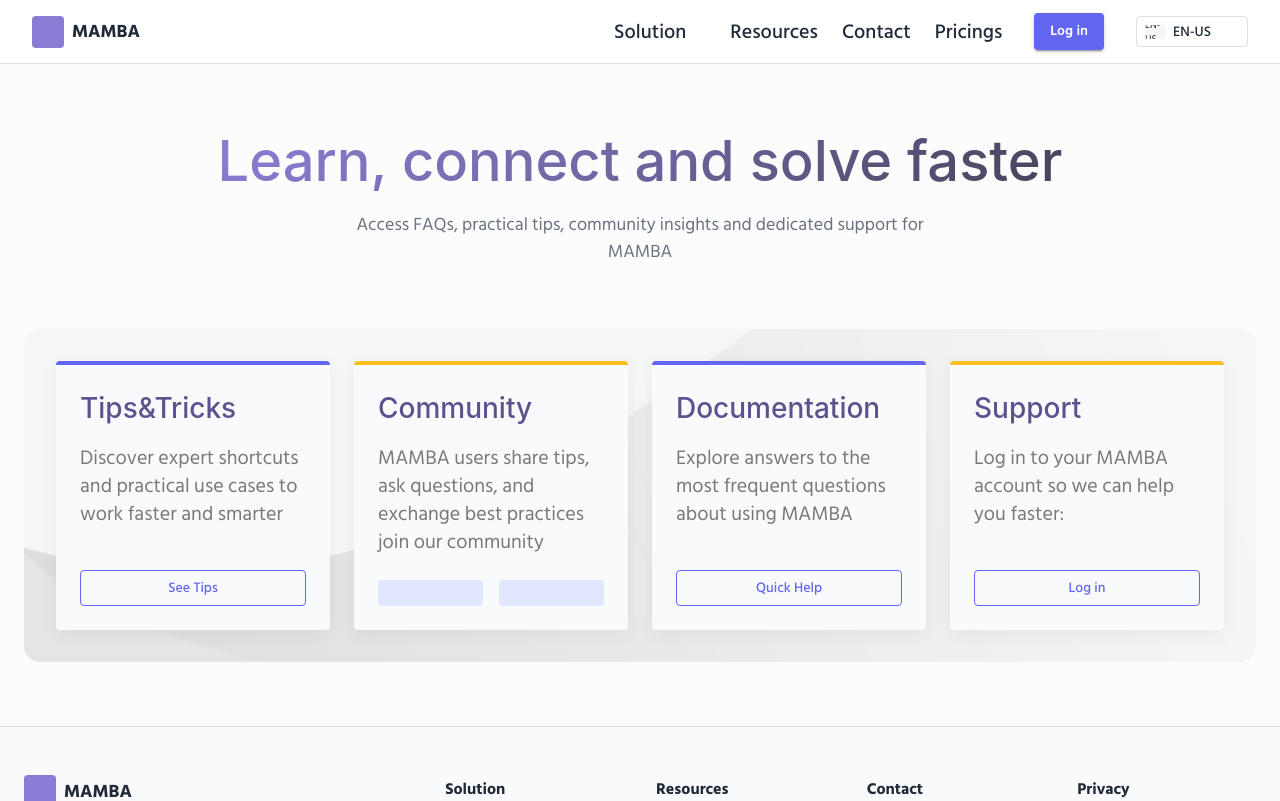
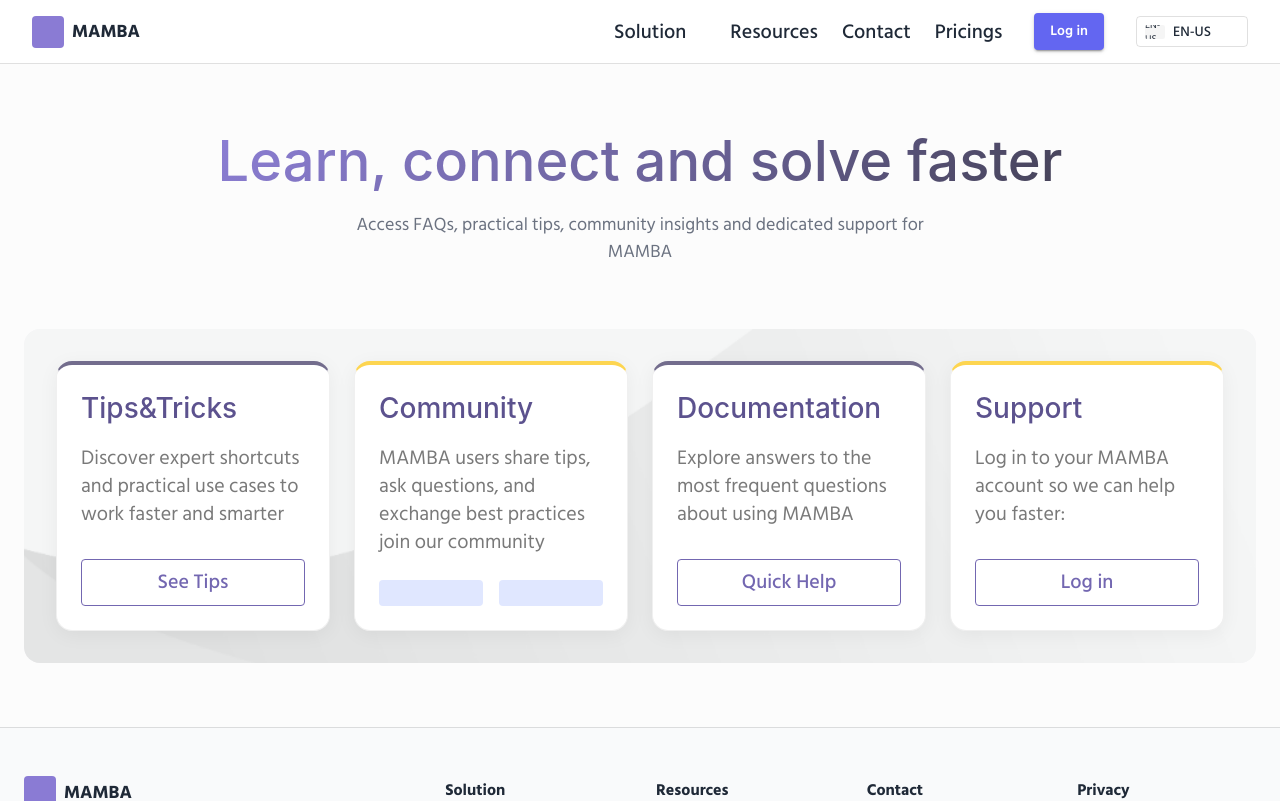
Before and after one commit to Juanda-Mayorga/Repositorio-pruebas-design, a React (Vite) app: page /resources in a window 1280 px wide. Shown: the top 801 px of the page. Built offline with nearby package versions, Linux system fonts and the light colour scheme; some icons are missing.

Commit message:
✨feat: update design system buttons and cards
- Update MuiButton outline style with new colors and typography.
- Update MuiCard style with new background, border, and radius.
- Apply new styles to ResourcesPage cards and buttons.

```diff
--- a/src/platform/design-system/theme/theme.ts
+++ b/src/platform/design-system/theme/theme.ts
@@ -323,11 +323,27 @@ export const getTheme = (mode: PaletteMode) => createTheme({
                     },
                 },
                 outlinedPrimary: {
-                    borderColor: mambaPrimary[300],
+                    backgroundColor: '#FFFFFF',
+                    color: '#7367B1', // mambaPrimary[700]
+                    borderColor: '#7367B1', // mambaPrimary[700]
+                    fontFamily: '"Hind Siliguri", sans-serif',
+                    fontSize: '20px',
+                    fontWeight: 500, // Medium
                     '&:hover': {
-                        backgroundColor: mambaPrimary[50],
-                        borderColor: mambaPrimary[400],
+                        backgroundColor: '#EDEBFB', // mambaPrimary[100]
+                        color: '#7367B1',
+                        borderColor: '#7367B1',
                     },
+                    '&:active': {
+                        backgroundColor: '#DFDAF9', // mambaPrimary[300]
+                        color: '#7367B1',
+                        borderColor: '#7367B1',
+                    },
+                    '&.Mui-selected': { // Covering potential selected state usage
+                        backgroundColor: '#DFDAF9',
+                        color: '#7367B1',
+                        borderColor: '#7367B1',
+                    }
                 },
                 textPrimary: {
                     '&:hover': {
@@ -339,7 +355,9 @@ export const getTheme = (mode: PaletteMode) => createTheme({
         MuiCard: {
             styleOverrides: {
                 root: {
-                    borderRadius: '4px',
+                    backgroundColor: '#FFFFFF',
+                    border: '1px solid #F0F0F0',
+                    borderRadius: '16px',
                     boxShadow: mode === 'light' ? '0px 4px 20px rgba(0, 0, 0, 0.05)' : '0px 4px 20px rgba(0, 0, 0, 0.5)',
                 },
             },
--- a/src/web/pages/ResourcesPage.tsx
+++ b/src/web/pages/ResourcesPage.tsx
@@ -57,7 +57,7 @@ export const ResourcesPage = () => {
                         <Grid container spacing={3} sx={{ position: 'relative', zIndex: 1 }}>
                             {/* Tips & Tricks Card */}
                             <Grid size={{ xs: 12, md: 3 }}>
-                                <Card sx={{ height: '100%', borderTop: '4px solid #6366F1' }}>
+                                <Card sx={{ height: '100%', borderTop: '4px solid #736D8D' }}>
                                     <CardContent sx={{ display: 'flex', flexDirection: 'column', height: '100%', p: 3 }}>
                                         <Typography variant="h3" sx={{ mb: 2, color: '#5C528E' }}>
                                             Tips&Tricks
@@ -65,7 +65,7 @@ export const ResourcesPage = () => {
                                         <Typography variant="body1" sx={{ mb: 3, flexGrow: 1, color: '#797979' }}>
                                             Discover expert shortcuts and practical use cases to work faster and smarter
                                         </Typography>
-                                        <Button variant="outlined" fullWidth sx={{ textTransform: 'none', color: '#6366F1', borderColor: '#6366F1', fontFamily: 'Hind Siliguri' }}>
+                                        <Button variant="outlined" fullWidth sx={{ fontFamily: 'Hind Siliguri' }}>
                                             See Tips
                                         </Button>
                                     </CardContent>
@@ -74,7 +74,7 @@ export const ResourcesPage = () => {
 
                             {/* Community Card */}
                             <Grid size={{ xs: 12, md: 3 }}>
-                                <Card sx={{ height: '100%', borderTop: '4px solid #FBBF24' }}>
+                                <Card sx={{ height: '100%', borderTop: '4px solid #FDD550' }}>
                                     <CardContent sx={{ display: 'flex', flexDirection: 'column', height: '100%', p: 3 }}>
                                         <Typography variant="h3" sx={{ mb: 2, color: '#5C528E' }}>
                                             Community
@@ -96,7 +96,7 @@ export const ResourcesPage = () => {
 
                             {/* Documentation Card */}
                             <Grid size={{ xs: 12, md: 3 }}>
-                                <Card sx={{ height: '100%', borderTop: '4px solid #6366F1' }}>
+                                <Card sx={{ height: '100%', borderTop: '4px solid #736D8D' }}>
                                     <CardContent sx={{ display: 'flex', flexDirection: 'column', height: '100%', p: 3 }}>
                                         <Typography variant="h3" sx={{ mb: 2, color: '#5C528E' }}>
                                             Documentation
@@ -104,7 +104,7 @@ export const ResourcesPage = () => {
                                         <Typography variant="body1" sx={{ mb: 3, flexGrow: 1, color: '#797979' }}>
                                             Explore answers to the most frequent questions about using MAMBA
                                         </Typography>
-                                        <Button variant="outlined" fullWidth sx={{ textTransform: 'none', color: '#6366F1', borderColor: '#6366F1', fontFamily: 'Hind Siliguri' }}>
+                                        <Button variant="outlined" fullWidth sx={{ fontFamily: 'Hind Siliguri' }}>
                                             Quick Help
                                         </Button>
                                     </CardContent>
@@ -113,7 +113,7 @@ export const ResourcesPage = () => {
 
                             {/* Support Card */}
                             <Grid size={{ xs: 12, md: 3 }}>
-                                <Card sx={{ height: '100%', borderTop: '4px solid #FBBF24' }}>
+                                <Card sx={{ height: '100%', borderTop: '4px solid #FDD550' }}>
                                     <CardContent sx={{ display: 'flex', flexDirection: 'column', height: '100%', p: 3 }}>
                                         <Typography variant="h3" sx={{ mb: 2, color: '#5C528E' }}>
                                             Support
@@ -121,7 +121,7 @@ export const ResourcesPage = () => {
                                         <Typography variant="body1" sx={{ mb: 3, flexGrow: 1, color: '#797979' }}>
                                             Log in to your MAMBA account so we can help you faster:
                                         </Typography>
-                                        <Button variant="outlined" fullWidth sx={{ textTransform: 'none', color: '#6366F1', borderColor: '#6366F1', fontFamily: 'Hind Siliguri' }}>
+                                        <Button variant="outlined" fullWidth sx={{ fontFamily: 'Hind Siliguri' }}>
                                             Log in
                                         </Button>
                                     </CardContent>
```
